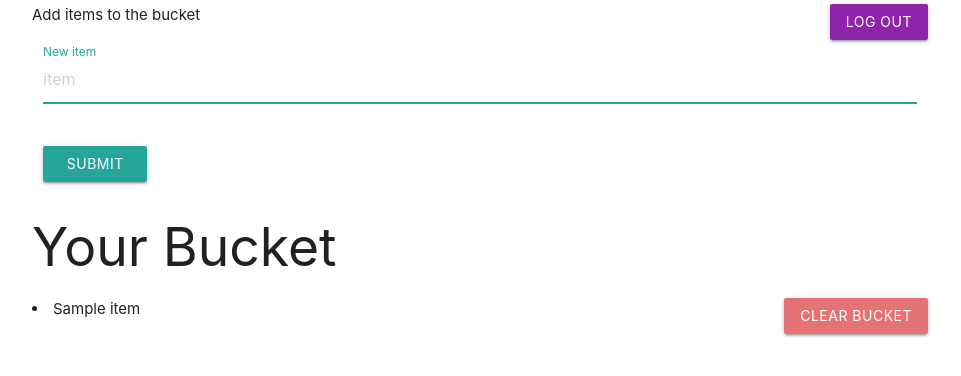
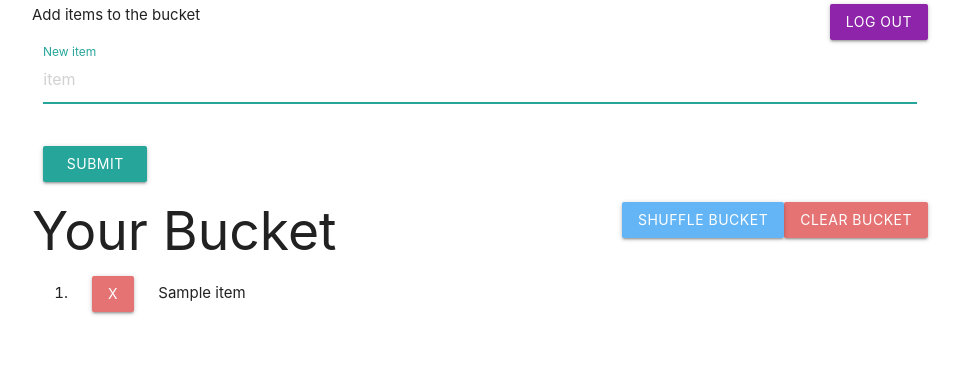
Before and after one commit to edmondchuc/bucket-list-app, a Flask app: template templates/index.html in a window 1280 px wide. Shown: the part 132-508 px from the top of the page, without its empty margins (160-1121 px from the left). Run offline with Flask 2, Linux system fonts and the light colour scheme; the template is opened without the code that fills it: most values are stand-ins (such as "Sample title", 1, 10 or a date in 2020).

Commit message:
Added item remove from bucket

```diff
--- a/application.py
+++ b/application.py
@@ -1,5 +1,6 @@
 from flask import Flask, jsonify, render_template, request, session
 from flask_session import Session
+from random import shuffle
 
 app = Flask(__name__)
 app.secret_key = 'super secret key'
@@ -21,7 +22,7 @@ def index():
 @app.route('/', methods=['POST'])
 def login():
     session['name'] = request.form.get('name')
-    return render_template("index.html")
+    return render_template("index.html", bucket=session['bucket'])
 
 
 @app.route('/add_item', methods=['POST'])
@@ -30,6 +31,20 @@ def add_item():
     if len(item) is not 0:
         session['bucket'].append(item)
     print(session['bucket'])
+    return render_template("index.html", bucket=session['bucket'])
+
+
+@app.route('/remove_item', methods=['POST'])
+def remove_item():
+    item = request.form.get('item-to-remove')
+    if item in session['bucket']:
+        session['bucket'].remove(item)
+    return render_template("index.html", bucket=session['bucket'])
+
+
+@app.route('/shuffle', methods=['POST', 'GET'])
+def shuffle_bucket():
+    shuffle(session['bucket'])
     return render_template("index.html", bucket=session['bucket'])
 
 
--- a/templates/index.html
+++ b/templates/index.html
@@ -33,20 +33,36 @@
             </form>
         </div>
 
-        <h2>Your Bucket</h2>
+        <div>
+            <h2 style="display: inline">Your Bucket</h2>
 
             {% if bucket %}
                 <form action="{{ url_for('clear') }}" method="post" style="float:right">
                     <button class="waves-effect waves-light btn red lighten-2" type="submit">Clear bucket</button>
                 </form>
+                <form action="{{ url_for('shuffle_bucket') }}" method="post" style="float:right">
+                    <button class="waves-effect waves-light btn blue lighten-2" type="submit">Shuffle bucket</button>
+                </form>
             {% endif %}
+        </div>
+
 
         {% if bucket %}
+            <ol>
                 {% for item in bucket %}
-                <li>{{ item }}</li>
+                    <li style="height: 50px;">
+                        <form action="{{ url_for('remove_item') }}" method="post" style="margin-left: 20px; margin-right: 20px; display:inline">
+                            <input type="text" name="item-to-remove" value="{{ item }}" hidden>
+                            <button class="wwaves-effect waves-light btn red lighten-2" type="submit">X</button>
+                        </form>
+
+                        {{ item }}
+
+                    </li>
                 {% endfor %}
+            </ol>
         {% else %}
-            Bucket is empty
+            <p>Bucket is empty</p>
         {% endif %}
 
     </div>
```
Lines whose indentation alone changed are shown as unchanged.
